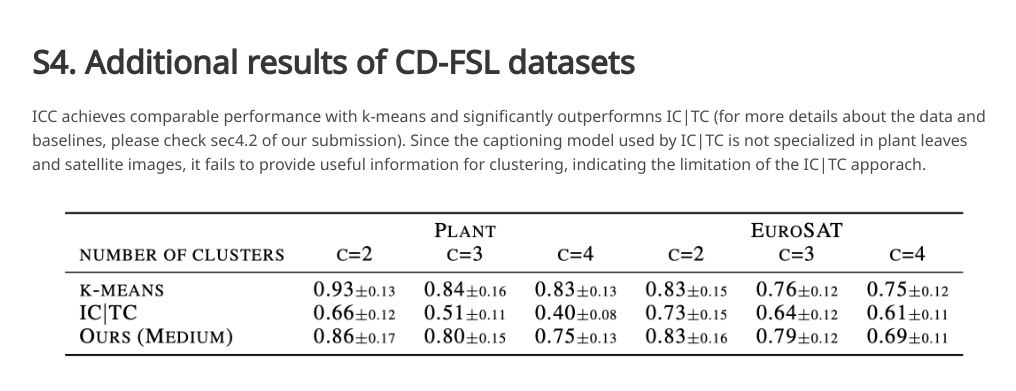
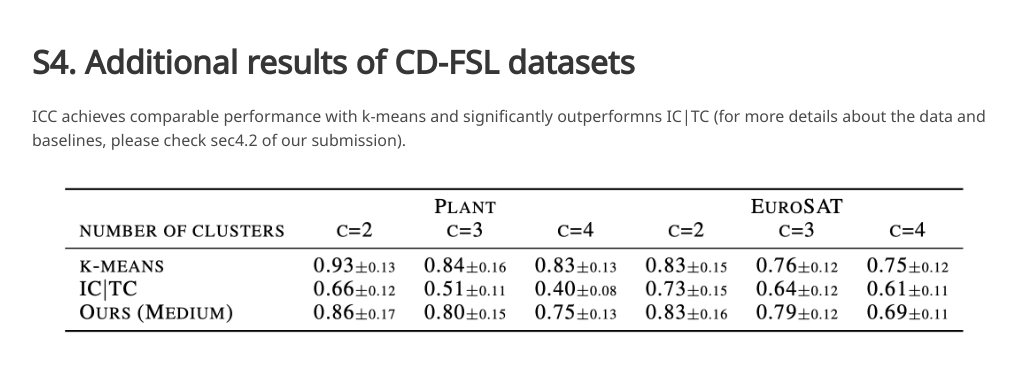
Before and after one commit to in-context-clustering/in-context-clustering.github.io, a plain HTML site: page index.html in a window 1280 px wide. Shown: the part 3088-3479 px from the top of the page, without its empty margins (128-1144 px from the left). After the commit the page ends 3455 px from the top, so only its background shows below. Drawn offline with nearby package versions, Linux system fonts and the light colour scheme; some icons are missing; a web font is replaced by a local one.

Commit message:
Update index.html

```diff
--- a/index.html
+++ b/index.html
@@ -98,7 +98,7 @@
 <section class="hero is-small">
   <div class="container is-max-desktop">
     <h2 class="title is-3"><br>S4. Additional results of CD-FSL datasets</h2>
-    <h5> ICC achieves comparable performance with k-means and significantly outperformns IC|TC (for more details about the data and baselines, please check sec4.2 of our submission). Since the captioning model used by IC|TC is not specialized in plant leaves and satellite images, it fails to provide useful information for clustering, indicating the limitation of the IC|TC apporach.</h5>
+    <h5> ICC achieves comparable performance with k-means and significantly outperformns IC|TC (for more details about the data and baselines, please check sec4.2 of our submission). </h5>
     <div class="hero-body">
       <img src="static/images/add_cdfsl.png" alt=""/>
     </div>
```
